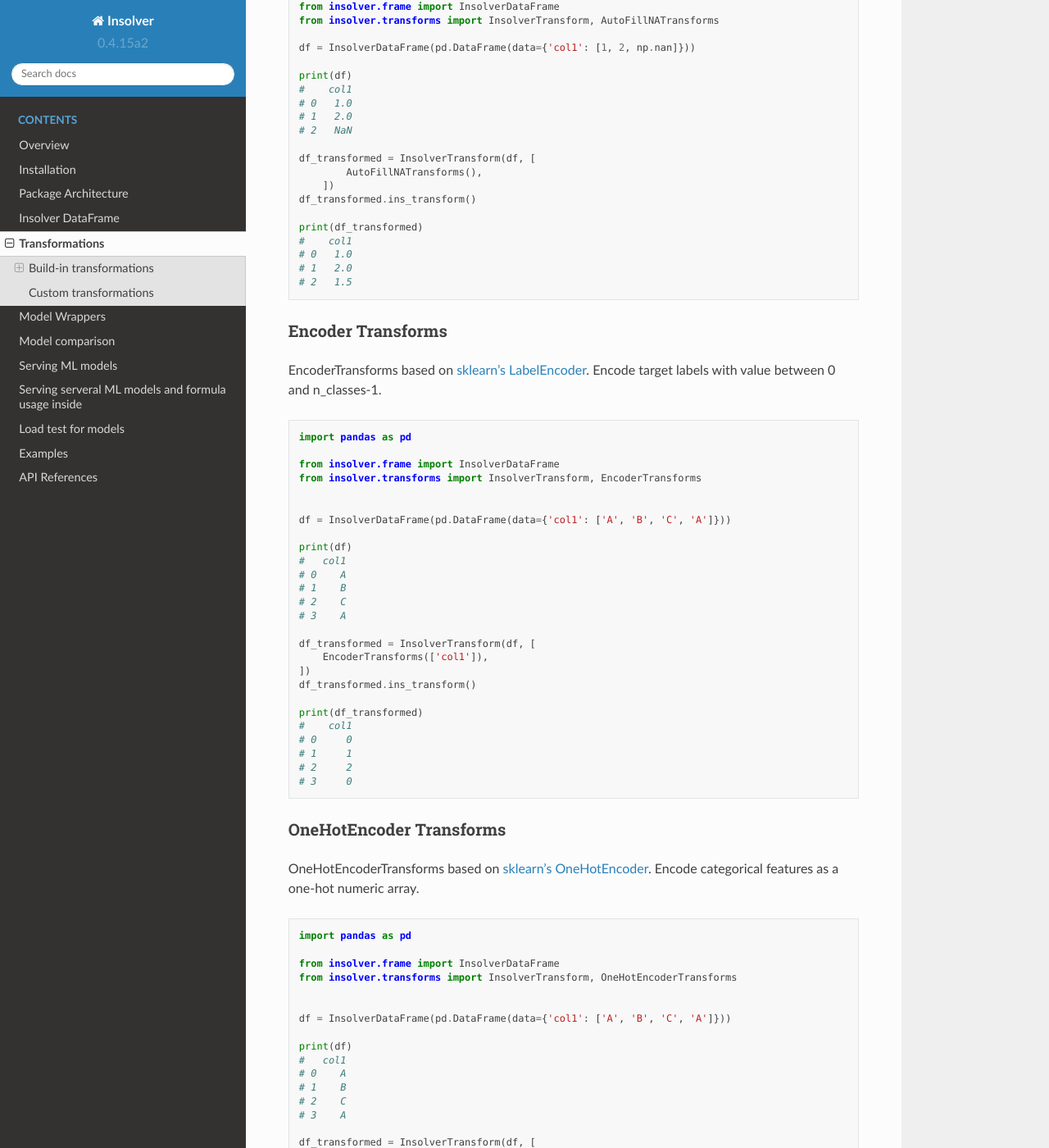
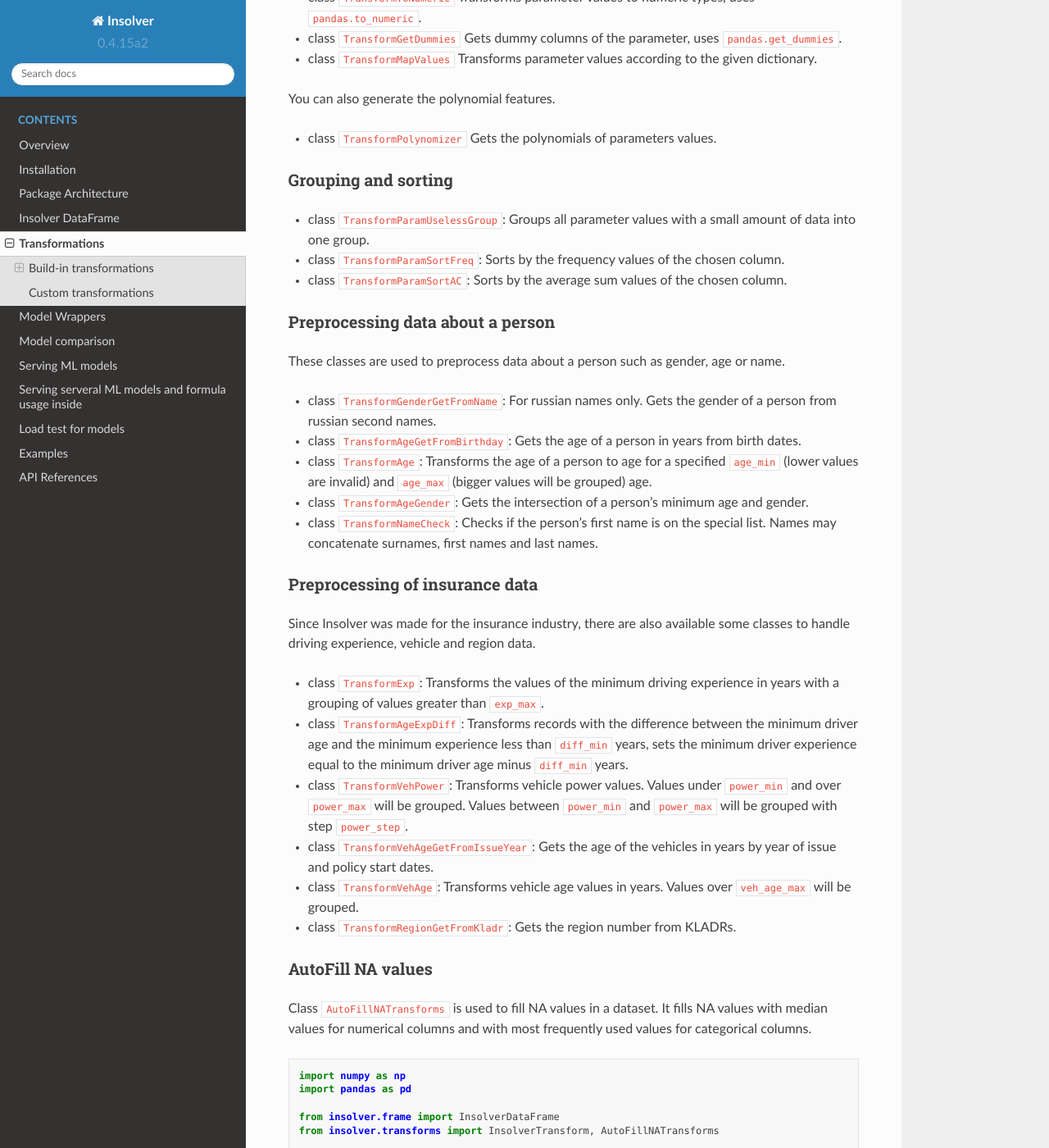
Before and after one commit to MindSetLib/Insolver, a Sphinx documentation site: the page built from docs/source/transformations.md, in a window 1280 px wide and 1400 px high, scrolled down 1008 px. Shown: the whole window at 82% size. Built offline with Sphinx 7.4.7 and the Read the Docs theme 2.0.0, drawn with Linux system fonts in a browser that asks for light colours; some of the changed text lies outside the part shown.

Commit message:
Fixed InsolverDataFrame + Transformation docs

````diff
--- a/docs/source/transformations.md
+++ b/docs/source/transformations.md
@@ -1,10 +1,11 @@
 # Transformations
 
-Transformations allow you to preprocess data, save your preprocessing steps to pickle file and using it in the model inference
+Transformations allow you to preprocess data, save your preprocessing steps to pickle file and using it in the model inference.
 
 ## Build-in transformations
+There are several build-in transformations that can help you to preprocess some sorts of specific data.
 
-Example of using transformations
+An example of using build-in transformations:
 
 ```python
 import pandas as pd
@@ -35,10 +36,75 @@ InsTransforms.ins_transform()
 InsTransforms.save('transforms.pkl')
 ```
 
-### AutoFill NA Transforms
+### General preprocessing
+These classes are used to encode categorical values.
 
-The AutoFillNATransforms allows to fill NA values in dataset.
-For numerical columns, it fills NA values with median values and for categorical columns - with most frequently used values.
+* class `TransformToNumeric`
+    Transforms parameter values to numeric types, uses [`pandas.to_numeric`](https://pandas.pydata.org/pandas-docs/stable/reference/api/pandas.to_numeric.html).
+
+* class `TransformGetDummies`
+    Gets dummy columns of the parameter, uses [`pandas.get_dummies`](https://pandas.pydata.org/docs/reference/api/pandas.get_dummies.html).
+
+* class `TransformMapValues`
+    Transforms parameter values according to the given dictionary.
+
+You can also generate the polynomial features.
+
+* class `TransformPolynomizer`
+    Gets the polynomials of parameters values.
+
+### Grouping and sorting
+
+* class `TransformParamUselessGroup`:
+    Groups all parameter values with a small amount of data into one group.
+
+* class `TransformParamSortFreq`:
+    Sorts by the frequency values of the chosen column.
+
+* class `TransformParamSortAC`:
+    Sorts by the average sum values of the chosen column.
+
+### Preprocessing data about a person
+These classes are used to preprocess data about a person such as gender, age or name.
+* class `TransformGenderGetFromName`:
+    For russian names only. Gets the gender of a person from russian second names.
+
+* class `TransformAgeGetFromBirthday`:
+    Gets the age of a person in years from birth dates.
+
+* class `TransformAge`:
+    Transforms the age of a person to age for a specified `age_min` (lower values are invalid) and `age_max` (bigger values will be grouped) age.
+
+* class `TransformAgeGender`:
+    Gets the intersection of a person's minimum age and gender.
+
+* class `TransformNameCheck`:
+    Checks if the person's first name is on the special list. Names may concatenate surnames, first names and last names.
+
+### Preprocessing of insurance data
+Since Insolver was made for the insurance industry, there are also available some classes to handle driving experience, vehicle and region data.
+* class `TransformExp`:
+    Transforms the values of the minimum driving experience in years with a grouping of values greater than `exp_max`.
+
+* class `TransformAgeExpDiff`:
+    Transforms records with the difference between the minimum driver age and the minimum experience less than `diff_min` years, sets the minimum driver experience equal to the minimum driver age minus `diff_min` years.
+
+* class `TransformVehPower`:
+    Transforms vehicle power values. Values under `power_min` and over `power_max` will be grouped. Values between `power_min` and `power_max` will be grouped with step `power_step`.
+
+* class `TransformVehAgeGetFromIssueYear`:
+    Gets the age of the vehicles in years by year of issue and policy start dates.
+
+* class `TransformVehAge`:
+    Transforms vehicle age values in years. Values over `veh_age_max` will be grouped.
+
+* class `TransformRegionGetFromKladr`:
+    Gets the region number from KLADRs.
+
+### AutoFill NA values
+
+Class `AutoFillNATransforms` is used to fill NA values in a dataset.
+It fills NA values with median values for numerical columns and with most frequently used values for categorical columns.
 
 ```python
 import numpy as np
@@ -100,7 +166,7 @@ print(df_transformed)
 # 3     0
 ```
 
-### OneHotEncoder Transforms
+### One Hot Encoder
 
 OneHotEncoderTransforms based on [sklearn's OneHotEncoder](https://scikit-learn.org/stable/modules/generated/sklearn.preprocessing.OneHotEncoder.html). Encode categorical features as a one-hot numeric array.
 
@@ -135,11 +201,11 @@ print(df_transformed)
 
 ## Custom transformations
 
-Users' transformations can be created in special module `user_transforms.py`, which must be created in your project directory (exact name also required).
+Custom transformations can be created in a special module `user_transforms.py`, which must be created in your project directory (exact name also required).
 
 In this module you can create you own transformation classes.
 
-The custom class must have `__call__` method, which gets initial dataframe and returns transformed one:
+The custom class must have `__call__` method, which gets the initial dataframe and returns transformed one:
 
 ```python
 # user_transforms.py
````
Also changed, not shown: other parts of docs/source/transformations.md (+2 -2 lines), docs/source/insolver_df.md (+2 -2 lines).
